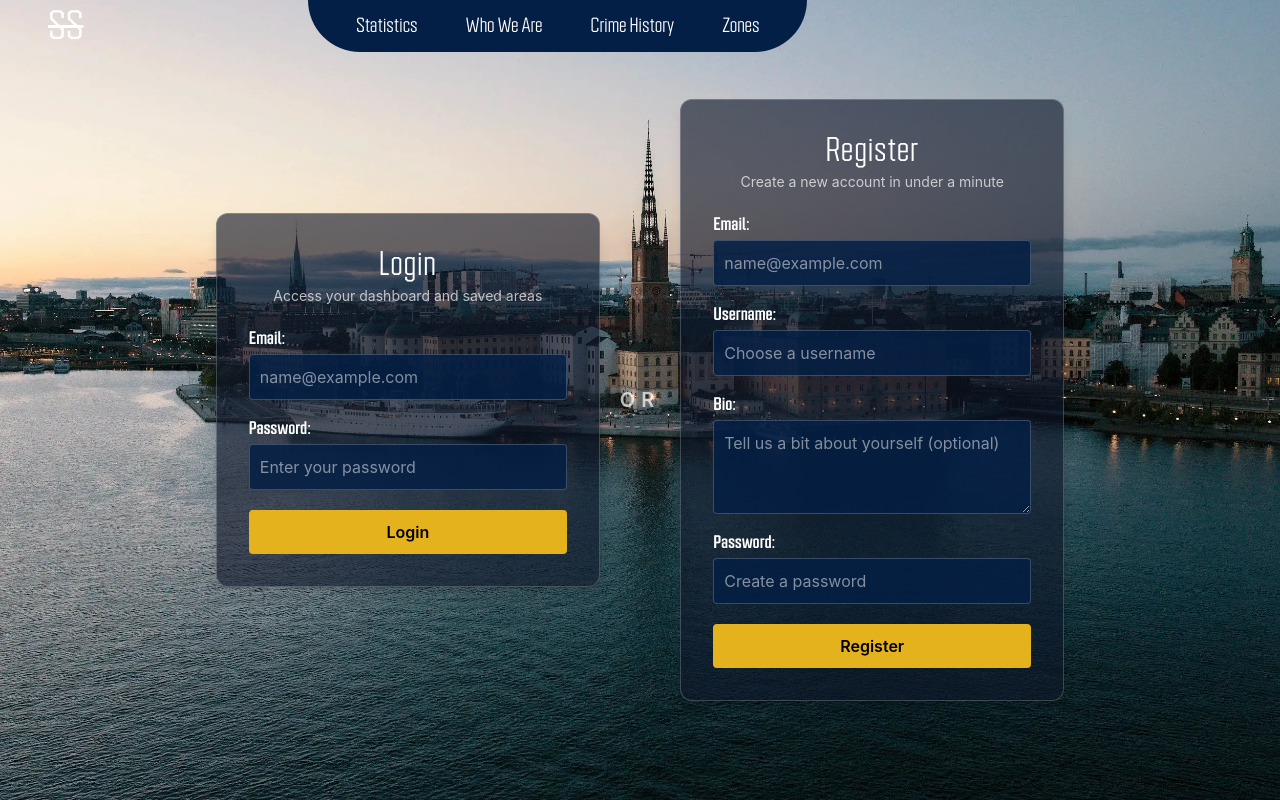
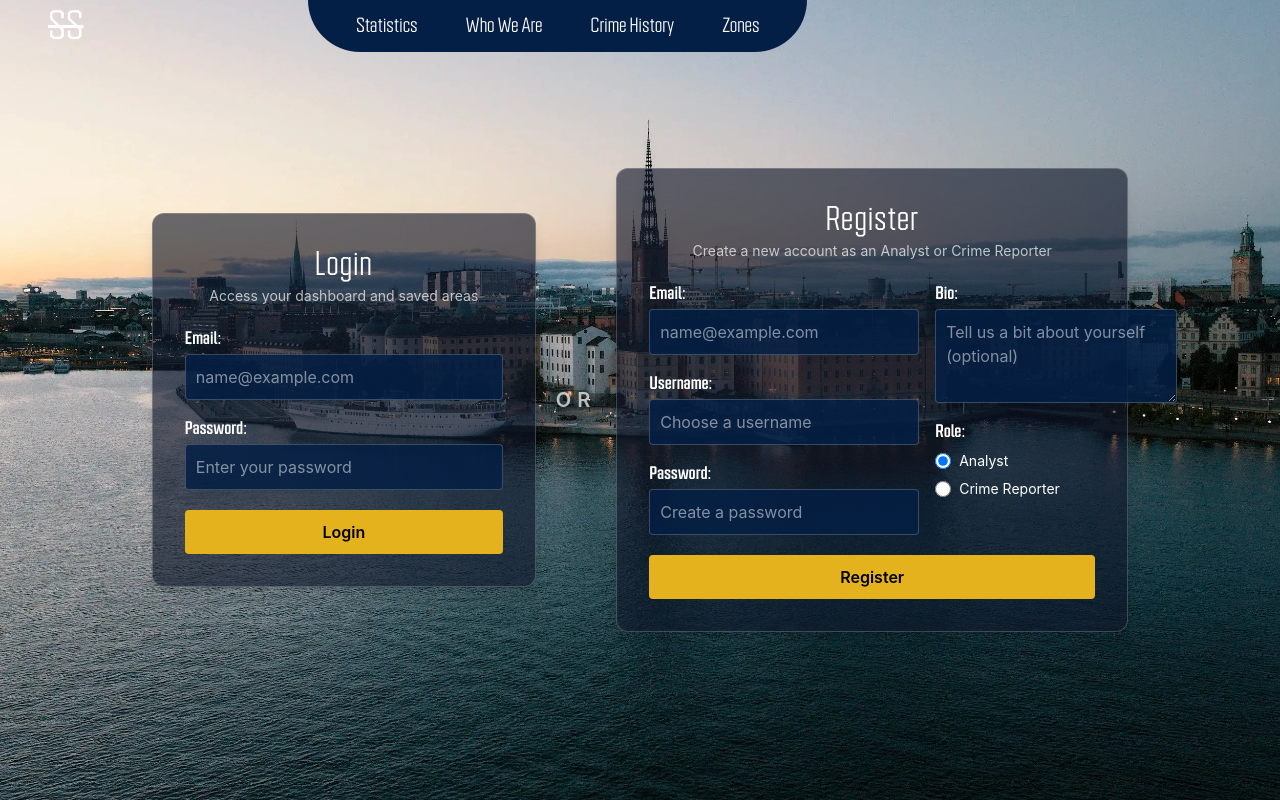
Before and after one commit to MarcoSaba71ni/crime-analytics-platform, a React (Vite) app in the folder frontend/: page /auth/register in a window 1280 px wide. Built offline with nearby package versions, Linux system fonts and the light colour scheme.

Commit message:
creating role logistic to distinguish user from reporter

```diff
--- a/frontend/src/context/AuthContext.jsx
+++ b/frontend/src/context/AuthContext.jsx
@@ -8,6 +8,8 @@ export function AuthProvider({ children }) {
     const [token, setToken] = useState(
         localStorage.getItem('access_token') || null
     );
+    const role = user?.role || null;
+
 
     function setAuth(userData, accessToken) {
         setUser(userData);
@@ -29,6 +31,7 @@ export function AuthProvider({ children }) {
         }
 
         const data = await response.json();
+        console.log('Login successful:', data);
         setAuth(data.user, data.access_token);
         return data;
     }
@@ -65,7 +68,7 @@ export function AuthProvider({ children }) {
     }, []); // intentionally mount-only: validates token restored from localStorage on page refresh
 
     return (
-        <AuthContext.Provider value={{ user, token, login, logout, setAuth }}>
+        <AuthContext.Provider value={{ user, token, role, login, logout, setAuth }}>
             {children}
         </AuthContext.Provider>
     );
--- a/frontend/src/pages/HomePage.jsx
+++ b/frontend/src/pages/HomePage.jsx
@@ -13,7 +13,8 @@ function HomePage() {
     const [limit, setLimit] = useState(6);
     const [isLoading, setIsLoading] = useState(false);
     const [error, setError] = useState(null);
-    const { user } = useAuth();
+    const { user, role } = useAuth();
+    const isCrimeReporter = role === 'crime_reporter';
 
     useEffect(() => {
         let ignore = false;
--- a/frontend/src/pages/Register.jsx
+++ b/frontend/src/pages/Register.jsx
@@ -10,6 +10,7 @@ function Register() {
     const [username, setUsername] = useState('');
     const [password, setPassword] = useState('');
     const [bio, setBio] = useState('');
+    const [role, setRole ] = useState('analyst')
 
     const [loginEmail, setLoginEmail] = useState('');
     const [loginPassword, setLoginPassword] = useState('');
@@ -42,7 +43,7 @@ function Register() {
                 const response = await fetch(`${import.meta.env.VITE_API_URL}/auth/register`, {
                     method: 'POST',
                     headers: { 'Content-Type': 'application/json' },
-                    body: JSON.stringify({ email, username, password, bio: bio || undefined }),
+                    body: JSON.stringify({ email, username, password, bio: bio || undefined , role }),
                 });
                 if (!response.ok) {
                     const errorData = await response.json();
@@ -93,10 +94,12 @@ function Register() {
                     <div className="h-px bg-white/50 flex-1" />
                 </div>
                 <form onSubmit={registerUser}
-                 className="relative flex flex-col bg-[rgba(15,23,42,0.62)] p-6 md:p-8 rounded-xl shadow-lg w-full max-w-sm border border-white/20">
+                 className="relative flex flex-col bg-[rgba(15,23,42,0.62)] p-6 md:p-8 rounded-xl shadow-lg w-full max-w-lg border border-white/20">
                     <h2 className="flex justify-center text-3xl text-white font-bold tracking-wide">Register</h2>
-                    <p className="text-center text-white/70 text-sm mt-1 mb-5">Create a new account in under a minute</p>
+                    <p className="text-center text-white/70 text-sm mt-1 mb-5">Create a new account as an Analyst or Crime Reporter</p>
                     {error && <p className="mb-4 text-red-400 text-sm text-center">{error}</p>}
+                    <div className="flex gap-4">
+                        <div className="flex flex-col flex-1">
                             <div className="mb-4 flex flex-col gap-1">
                                 <label className="text-white font-redwing"
                                 htmlFor="register-email">Email:</label>
@@ -109,17 +112,48 @@ function Register() {
                                 <input className="bg-[var(--color-primary)]/85 p-2.5 rounded text-white placeholder:text-white/50 border border-white/20 focus:outline-none focus:ring-2 focus:ring-cyan-300/70" type="text" id="register-username" name="registerUsername" placeholder="Choose a username"
                                 value={username} onChange={(e) => setUsername(e.target.value)} />
                             </div>
+                            <div className="mb-5 flex flex-col gap-1">
+                                <label className="text-white font-redwing"
+                                htmlFor="register-password">Password:</label>
+                                <input className="bg-[var(--color-primary)]/85 p-2.5 rounded text-white placeholder:text-white/50 border border-white/20 focus:outline-none focus:ring-2 focus:ring-cyan-300/70" type="password" id="register-password" name="registerPassword" placeholder="Create a password"
+                                value={password} onChange={(e) => setPassword(e.target.value)} />
+                            </div>
+                        </div>
+                        <div className="flex flex-col flex-1">
                             <div className="mb-4 flex flex-col gap-1">
                                 <label className="text-white font-redwing"
                                 htmlFor='register-bio'>Bio:</label>
                                 <textarea className="bg-[var(--color-primary)]/85 p-2.5 rounded text-white placeholder:text-white/50 border border-white/20 focus:outline-none focus:ring-2 focus:ring-cyan-300/70"
                                 id="register-bio" value={bio} onChange={(e) => setBio(e.target.value)} name="registerBio" placeholder="Tell us a bit about yourself (optional)" rows="3" />
                             </div>
-                    <div className="mb-5 flex flex-col gap-1">
-                        <label className="text-white font-redwing"
-                        htmlFor="register-password">Password:</label>
-                        <input className="bg-[var(--color-primary)]/85 p-2.5 rounded text-white placeholder:text-white/50 border border-white/20 focus:outline-none focus:ring-2 focus:ring-cyan-300/70" type="password" id="register-password" name="registerPassword" placeholder="Create a password"
-                        value={password} onChange={(e) => setPassword(e.target.value)} />
+                            <div className="mb-5 flex flex-col gap-2">
+                                <p className="text-white font-redwing">Role:</p>
+                                <label className="inline-flex items-center gap-2 text-white text-sm">
+                                    <input
+                                        type="radio"
+                                        id="role-analyst"
+                                        onChange={(e) => setRole(e.target.value)}
+                                        name="role"
+                                        value="analyst"
+                                        checked={role === 'analyst'}
+                                        className="h-4 w-4 bg-[var(--color-primary)]/85 rounded-full border-white/30 text-cyan-300 focus:ring-cyan-300/70"
+                                    />
+                                    Analyst
+                                </label>
+                                <label className="inline-flex items-center gap-2 text-white text-sm">
+                                    <input
+                                        type="radio"
+                                        id="role-reporter"
+                                        onChange={(e) => setRole(e.target.value)}
+                                        name="role"
+                                        value="crime_reporter"
+                                        checked={role === 'crime_reporter'}
+                                        className="h-4 w-4 rounded-full border-white/30 bg-[var(--color-primary)]/85 text-cyan-300 focus:ring-cyan-300/70"
+                                    />
+                                    Crime Reporter
+                                </label>
+                            </div>
+                        </div>
                     </div>
                     <button
                     type="submit"
```
Also changed, not shown: frontend/src/components/HeroSection/HeroSection.jsx (+9 -3 lines), 2 other files (tests, documents, lock files or other folders). Lines whose indentation alone changed are shown as unchanged.
